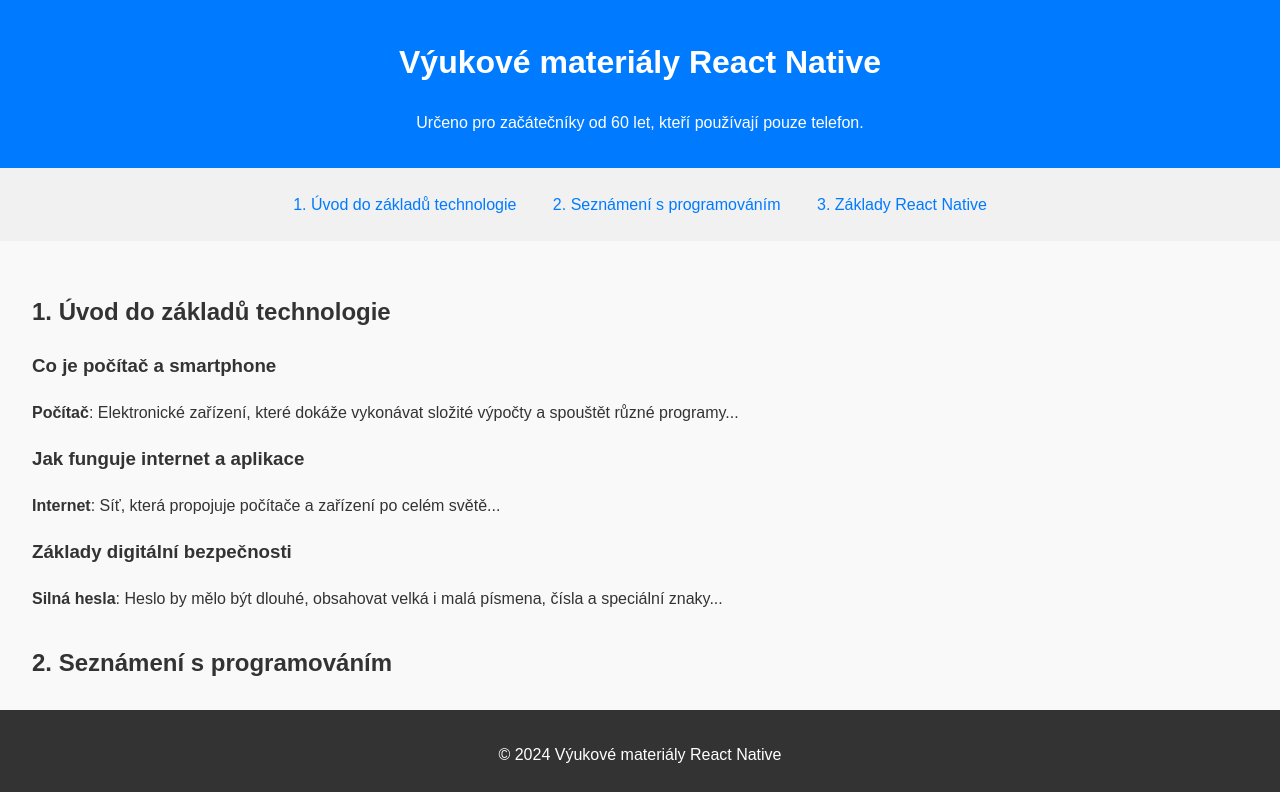
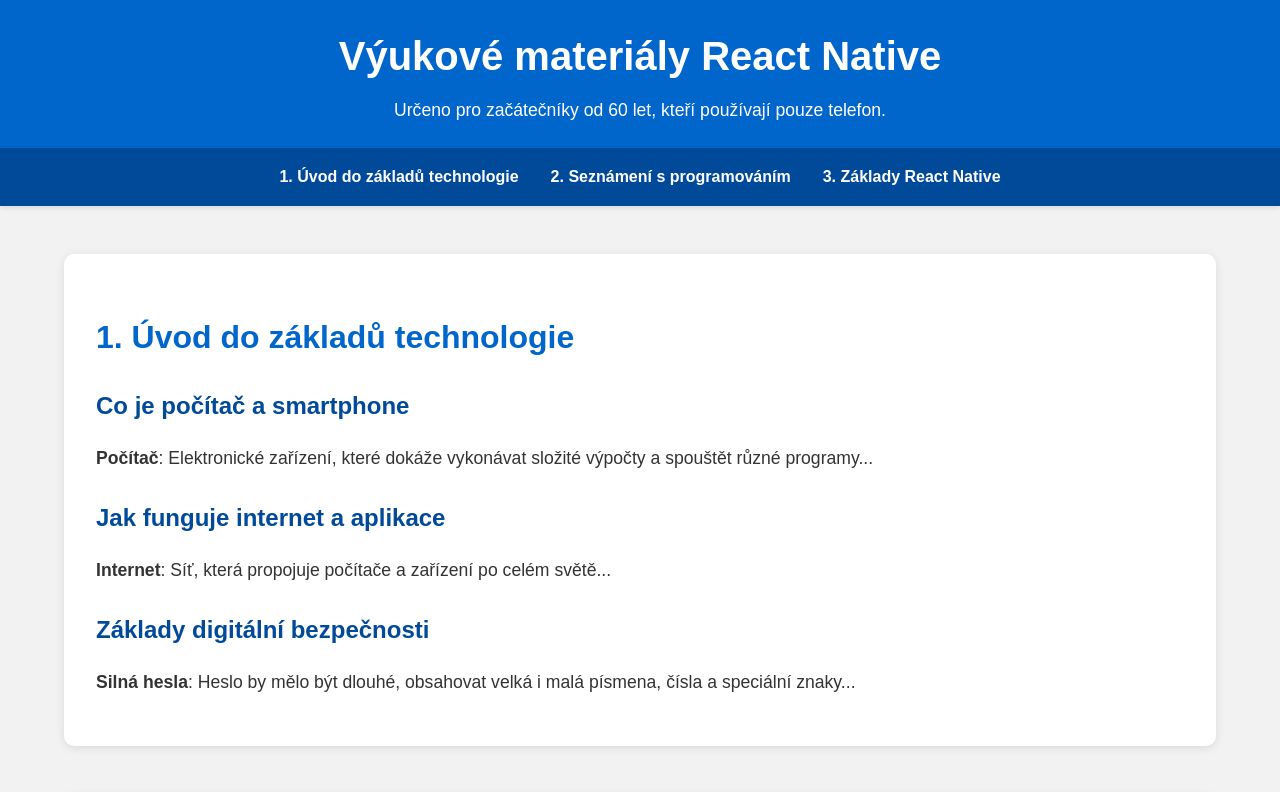
Before and after one commit to timeflowing/rychloAppky, a plain HTML site: page index.html in a window 1280 px wide. Shown: the top 792 px of the page. Drawn offline with Linux system fonts and the light colour scheme.

Commit message:
Update styles.css

```diff
--- a/styles.css
+++ b/styles.css
@@ -1,55 +1,128 @@
-
+/* Všeobecné styly */
 body {
     font-family: Arial, sans-serif;
     line-height: 1.6;
     margin: 0;
     padding: 0;
-    background-color: #f9f9f9;
+    background-color: #f2f2f2;
     color: #333;
 }
 
+/* Hlavní záhlaví */
 header {
-    background-color: #007BFF;
-    color: white;
+    background-color: #0066cc;
+    color: #fff;
+    padding: 1.5rem;
+    text-align: center;
+    box-shadow: 0 2px 5px rgba(0, 0, 0, 0.1);
+}
+
+header h1 {
+    margin: 0;
+    font-size: 2.5rem;
+}
+
+header p {
+    margin: 0.5rem 0 0;
+    font-size: 1.1rem;
+}
+
+/* Navigace */
+nav {
+    background-color: #004a99;
+    color: #fff;
     padding: 1rem;
     text-align: center;
-}
-
-nav {
-    background-color: #f1f1f1;
-    padding: 0.5rem;
-    text-align: center;
+    box-shadow: 0 2px 5px rgba(0, 0, 0, 0.1);
 }
 
 nav ul {
     list-style-type: none;
+    margin: 0;
     padding: 0;
-}
-
-nav ul li {
-    display: inline;
-    margin: 0 1rem;
+    display: flex;
+    justify-content: center;
+    gap: 2rem;
 }
 
 nav a {
     text-decoration: none;
-    color: #007BFF;
+    color: #fff;
+    font-weight: bold;
+    transition: color 0.3s;
 }
 
-main {
-    padding: 2rem;
+nav a:hover {
+    color: #ffcc00;
 }
 
-section {
-    margin-bottom: 2rem;
+/* Hlavní obsah */
+main {
+    max-width: 1200px;
+    margin: 3rem auto;
+    padding: 0 1.5rem;
+    box-sizing: border-box;
 }
 
+/* Sekce */
+section {
+    margin-bottom: 3rem;
+    background-color: #fff;
+    padding: 2rem;
+    border-radius: 10px;
+    box-shadow: 0 2px 10px rgba(0, 0, 0, 0.1);
+}
+
+section h2 {
+    font-size: 2rem;
+    color: #0066cc;
+    margin-bottom: 1rem;
+}
+
+section h3 {
+    font-size: 1.5rem;
+    color: #004a99;
+    margin-bottom: 0.5rem;
+}
+
+section p {
+    font-size: 1.1rem;
+    line-height: 1.8;
+    margin-bottom: 1rem;
+}
+
+/* Zápatí */
 footer {
-    background-color: #333;
-    color: white;
+    background-color: #262626;
+    color: #fff;
     text-align: center;
     padding: 1rem 0;
-    position: fixed;
+    box-shadow: 0 -2px 5px rgba(0, 0, 0, 0.1);
+    position: relative;
+    bottom: 0;
     width: 100%;
-    bottom: 0;
 }
+
+/* Responsivní design */
+@media (max-width: 768px) {
+    header h1 {
+        font-size: 2rem;
+    }
+
+    nav ul {
+        flex-direction: column;
+        gap: 1rem;
+    }
+
+    main {
+        padding: 1rem;
+    }
+
+    section {
+        padding: 1.5rem;
+    }
+
+    section h2 {
+        font-size: 1.8rem;
+    }
+}
```
